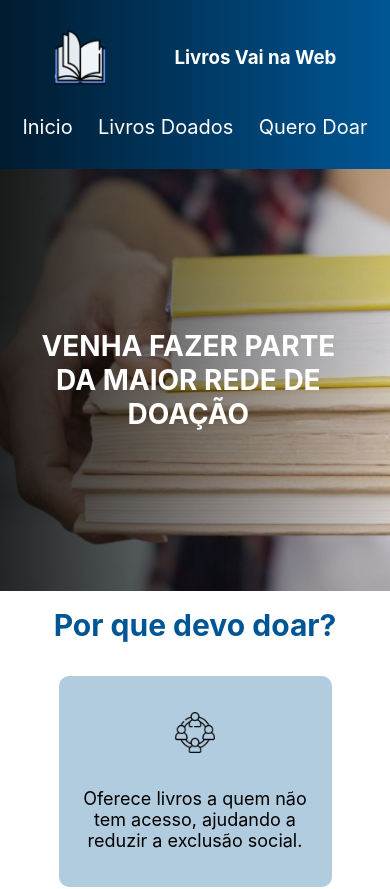
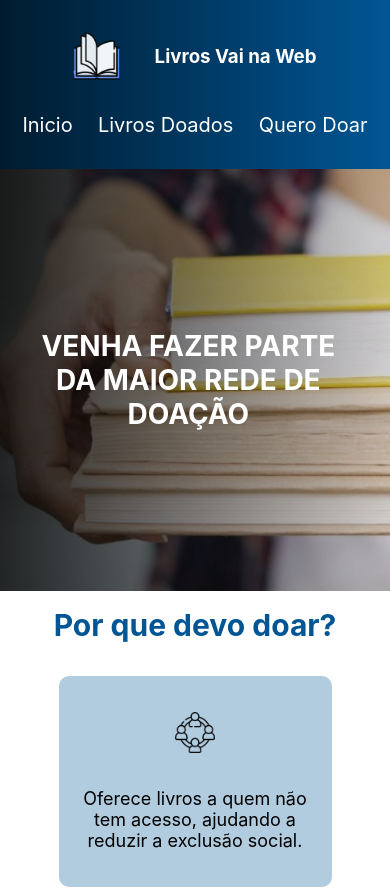
Before and after one commit to leonardoqs14/LivrosVaiNaWeb, a React (Vite) app in the folder primeiroProjetoReact/: page / in a window 390 px wide. Shown: the top 889 px of the page. Built offline with nearby package versions, Linux system fonts and the light colour scheme.

Commit message:
atualização código

```diff
--- a/primeiroProjetoReact/src/components/header/header.module.scss
+++ b/primeiroProjetoReact/src/components/header/header.module.scss
@@ -68,7 +68,8 @@ header{
         justify-content: space-evenly;
     }
     .LogoHeader {
-        width: 90%;
+        width: 80%;
+        justify-content: space-evenly;
 
         img{
             width: 15%;
```
